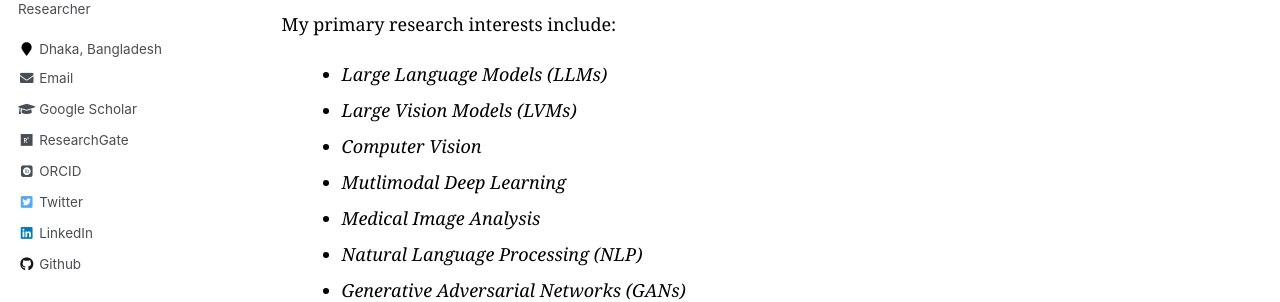
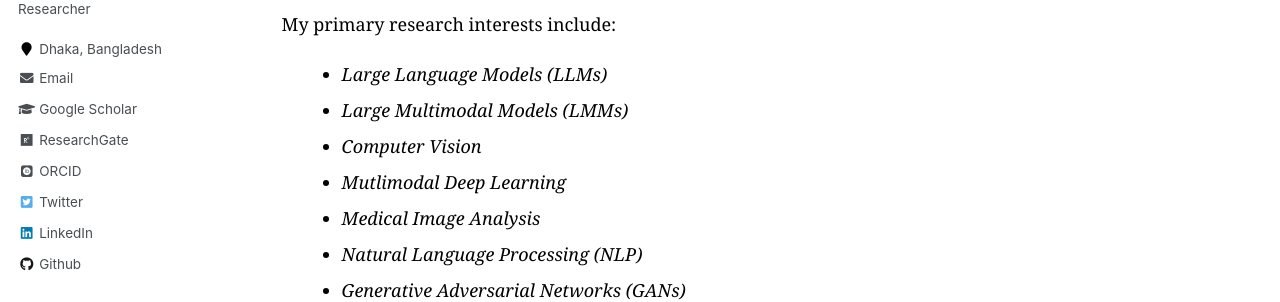
Before and after one commit to fatemafaria142/fatemafaria142.github.io, a Jekyll site: the page built from _pages/about.md, in a window 1280 px wide and 900 px high. Shown: the part 357-659 px from the top of the window. Built offline with Jekyll 4.4.1, drawn with Linux system fonts in a browser that asks for light colours; some web fonts are replaced; a script that is not in the unit is left out.

Commit message:
Update to about page

```diff
--- a/_pages/about.md
+++ b/_pages/about.md
@@ -19,7 +19,7 @@ redirect_from:
 My primary research interests include:
 <ul style="color:black; font-family:Georgia; margin-left: 20px;">
     <li><em>Large Language Models (LLMs)</em></li>
-    <li><em>Large Vision Models (LVMs)</em></li>
+    <li><em>Large Multimodal Models (LMMs)</em></li>
     <li><em>Computer Vision</em></li>
     <li><em>Mutlimodal Deep Learning</em></li>
     <li><em>Medical Image Analysis</em></li>
```
